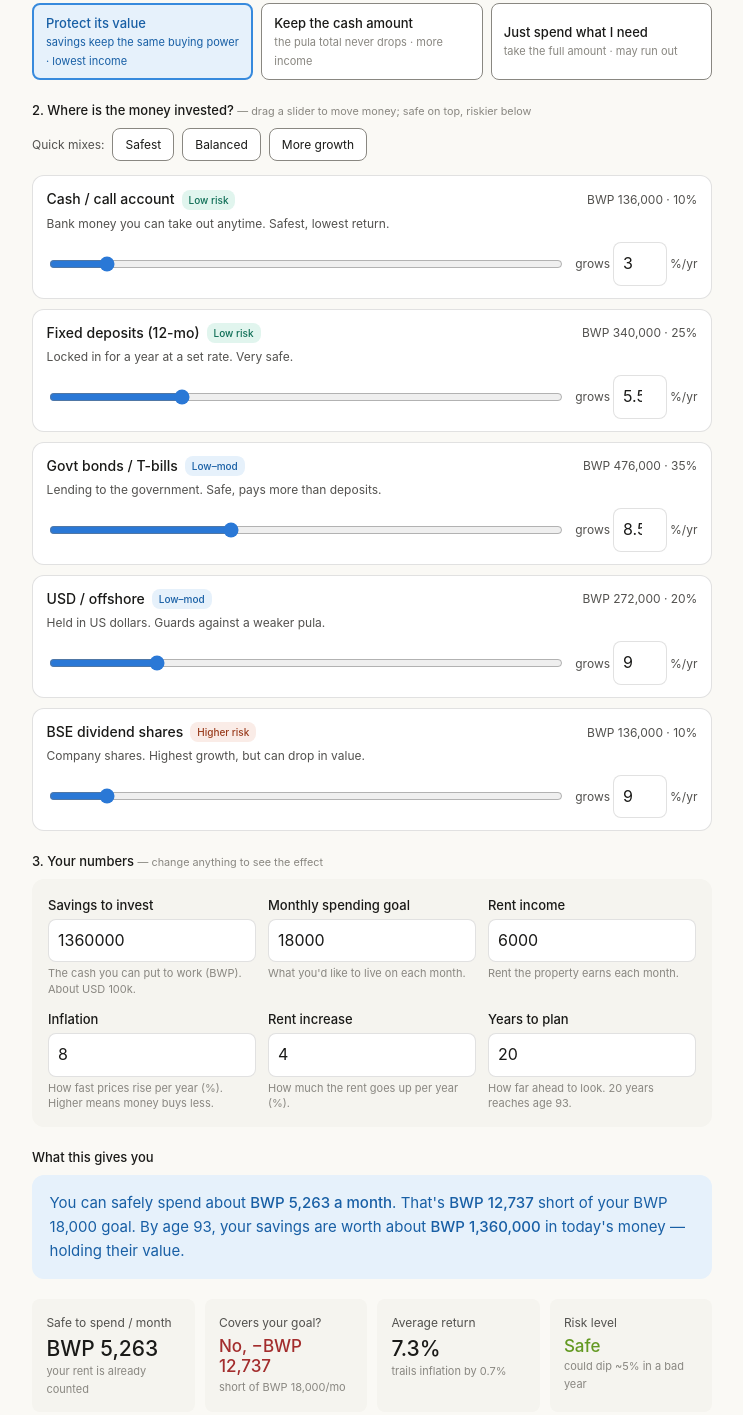
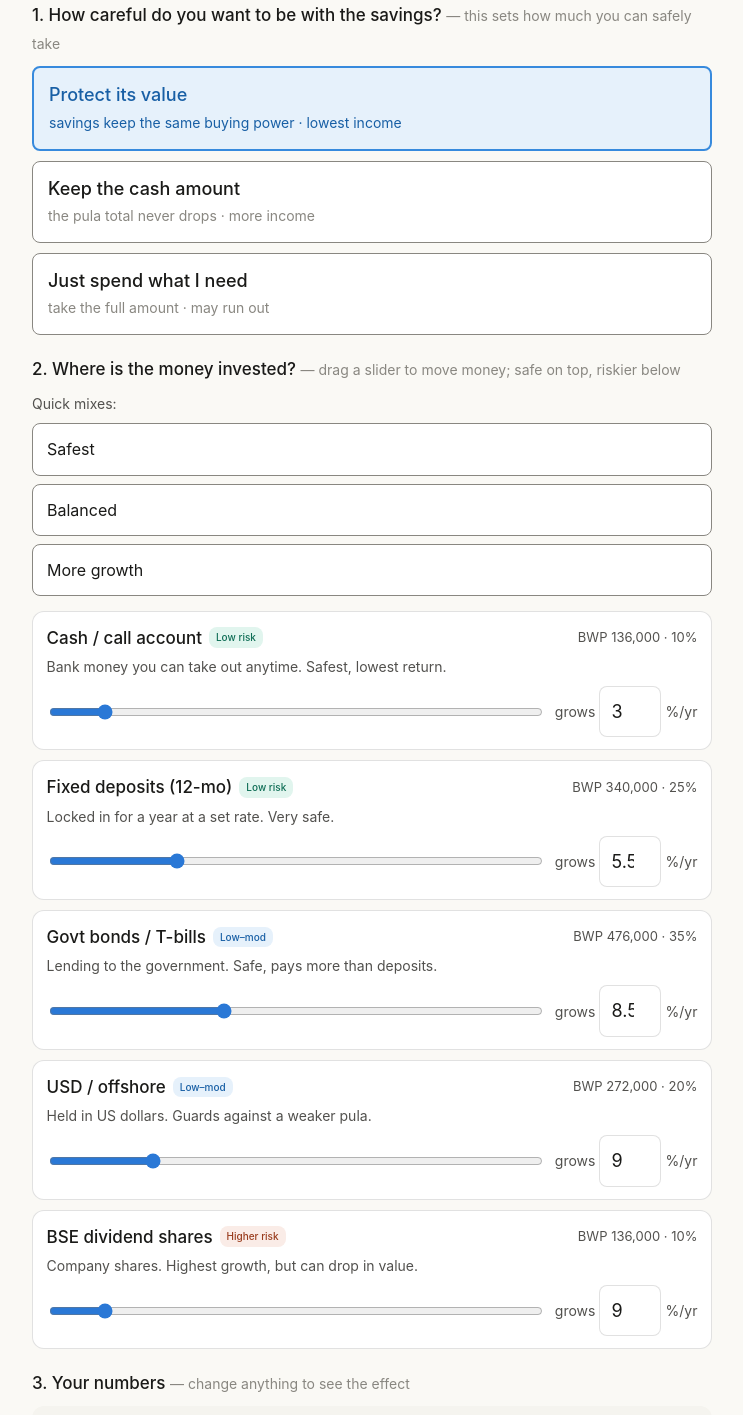
Before and after one commit to dmwikisa/planning, a plain HTML site: page index.html in a window 1280 px wide. Shown: the part 176-1591 px from the top of the page, without its empty margins (268-1011 px from the left). Drawn offline with nearby package versions, Linux system fonts and the light colour scheme.

Commit message:
Add files via upload
SHOULD be easier to read

```diff
--- a/index.html
+++ b/index.html
@@ -17,44 +17,44 @@
   @media (prefers-color-scheme:dark){:root{--surface-2:#262624;--surface-1:#242422;--surface-0:#1a1a19;--text-primary:#f3f2ea;--text-secondary:#c3c2b7;--text-muted:#898781;--border:rgba(255,255,255,.14);--bg-accent:#0C447C;--text-accent:#B5D4F4;--border-accent:#378ADD}}
   *{box-sizing:border-box}
   html{-webkit-text-size-adjust:100%}
-  body{font-family:-apple-system,BlinkMacSystemFont,"Segoe UI",Roboto,Helvetica,Arial,sans-serif;background:var(--surface-0);color:var(--text-primary);max-width:720px;margin:0 auto;padding:1.5rem 1.25rem calc(2rem + env(safe-area-inset-bottom));line-height:1.6;overflow-x:hidden}
-  h1{font-size:23px;font-weight:500;margin:0 0 4px}
-  .intro{font-size:13px;color:var(--text-secondary);margin:0 0 1.5rem}
-  input{font:inherit;font-size:16px;color:var(--text-primary);background:var(--surface-2);border:.5px solid var(--border);border-radius:var(--radius);padding:8px 9px;width:100%}
+  body{font-family:-apple-system,BlinkMacSystemFont,"Segoe UI",Roboto,Helvetica,Arial,sans-serif;background:var(--surface-0);color:var(--text-primary);max-width:720px;margin:0 auto;padding:1.5rem 1.25rem calc(2rem + env(safe-area-inset-bottom));line-height:1.65;overflow-x:hidden;font-size:18px}
+  h1{font-size:28px;font-weight:500;margin:0 0 4px}
+  .intro{font-size:16px;color:var(--text-secondary);margin:0 0 1.5rem}
+  input{font:inherit;font-size:18px;color:var(--text-primary);background:var(--surface-2);border:.5px solid var(--border);border-radius:var(--radius);padding:10px 11px;width:100%}
   input[type=range]{padding:0;accent-color:#2a78d6;width:auto;height:28px}
   button{font:inherit;background:var(--surface-2);border:.5px solid var(--text-muted);border-radius:var(--radius);color:var(--text-primary);cursor:pointer;-webkit-tap-highlight-color:transparent}
   button:hover{background:var(--surface-1)}
-  .hero{background:var(--bg-accent);border-radius:12px;padding:1rem 1.1rem;margin-bottom:1.25rem;font-size:15px;line-height:1.6;color:var(--text-accent)}
+  .hero{background:var(--bg-accent);border-radius:12px;padding:1.1rem 1.2rem;margin-bottom:1.25rem;font-size:18px;line-height:1.65;color:var(--text-accent)}
   .hero b{font-weight:500}
   .mc{background:var(--surface-1);border-radius:var(--radius);padding:.85rem .9rem}
-  .mc .lab{font-size:12px;color:var(--text-secondary);margin:0 0 4px}
-  .mc .val{font-size:21px;font-weight:500;line-height:1.2}
-  .mc .sub{font-size:11px;color:var(--text-muted);margin-top:2px}
+  .mc .lab{font-size:14px;color:var(--text-secondary);margin:0 0 4px}
+  .mc .val{font-size:26px;font-weight:500;line-height:1.2}
+  .mc .sub{font-size:13px;color:var(--text-muted);margin-top:2px}
   .bk{background:var(--surface-2);border:.5px solid var(--border);border-radius:12px;padding:.75rem .85rem;margin-bottom:10px}
   .bk .top{display:flex;justify-content:space-between;align-items:center;gap:8px}
-  .bk .nm{display:flex;align-items:center;gap:7px;font-size:14px;font-weight:500}
-  .bk .desc{font-size:12px;color:var(--text-secondary);margin:3px 0 0}
-  .bk .amt{font-size:12px;color:var(--text-secondary);text-align:right;white-space:nowrap}
+  .bk .nm{display:flex;align-items:center;gap:7px;font-size:17px;font-weight:500}
+  .bk .desc{font-size:14px;color:var(--text-secondary);margin:4px 0 0;line-height:1.5}
+  .bk .amt{font-size:13px;color:var(--text-secondary);text-align:right;white-space:nowrap}
   .bk .ctl{display:flex;align-items:center;gap:10px;margin-top:9px;flex-wrap:wrap}
   .rk{font-size:10px;padding:2px 7px;border-radius:var(--radius);font-weight:500}
   .gl{display:grid;grid-template-columns:repeat(auto-fit,minmax(160px,1fr));gap:12px}
-  .gl label{display:block;font-size:13px;font-weight:500;margin:0 0 3px}
-  .gl .hlp{font-size:11px;color:var(--text-muted);margin:4px 0 0;line-height:1.4}
-  .pbtn{font-size:12px;padding:6px 12px}
-  .sbtn{font-size:13px;padding:9px 12px;text-align:left;line-height:1.4;font-weight:500}
-  .sbtn span{font-size:11px;color:var(--text-muted);font-weight:400}
+  .gl label{display:block;font-size:16px;font-weight:500;margin:0 0 3px}
+  .gl .hlp{font-size:13px;color:var(--text-muted);margin:5px 0 0;line-height:1.45}
+  .pbtn{font-size:16px;padding:12px 14px;width:100%;text-align:left}
+  .sbtn{font-size:18px;padding:14px 15px;text-align:left;line-height:1.45;font-weight:500}
+  .sbtn span{font-size:14px;color:var(--text-muted);font-weight:400}
   .sbtn.on{border:2px solid var(--border-accent);background:var(--bg-accent);color:var(--text-accent)}
   .sbtn.on span{color:var(--text-accent)}
-  .retw{display:flex;align-items:center;gap:3px;font-size:12px;color:var(--text-secondary)}
-  .retw input{width:54px}
-  .seg{font-size:13px;font-weight:500;margin:0 0 7px}
-  .seg small{font-weight:400;color:var(--text-muted)}
-  .note{font-size:11px;color:var(--text-muted);margin-top:1.5rem;line-height:1.5}
+  .retw{display:flex;align-items:center;gap:4px;font-size:14px;color:var(--text-secondary)}
+  .retw input{width:62px}
+  .seg{font-size:17px;font-weight:500;margin:0 0 9px}
+  .seg small{font-weight:400;color:var(--text-muted);font-size:14px}
+  .note{font-size:13px;color:var(--text-muted);margin-top:1.5rem;line-height:1.55}
   @media(max-width:480px){
     body{padding:1.1rem .9rem calc(1.5rem + env(safe-area-inset-bottom))}
     h1{font-size:20px}
     .hero{font-size:14px;padding:.9rem 1rem}
-    .gl{grid-template-columns:repeat(2,minmax(0,1fr));gap:10px}
+    .gl{grid-template-columns:1fr;gap:14px}
     .retw{margin-left:auto}
     .bk .ctl input[type=range]{flex:1 1 100%}
   }
@@ -65,15 +65,15 @@
 <p class="intro">Set how careful to be, choose where the money goes, and read a plain-English summary of how much you can safely spend and whether your savings last. Built for a 73-year-old in Botswana; rates reflect mid-2026. Educational only, not financial advice.</p>
 
 <p class="seg">1. How careful do you want to be with the savings? <small>— this sets how much you can safely take</small></p>
-<div style="display:grid;grid-template-columns:repeat(auto-fit,minmax(200px,1fr));gap:8px;margin-bottom:1.25rem">
+<div style="display:grid;grid-template-columns:1fr;gap:10px;margin-bottom:1.25rem">
   <button class="sbtn on" data-strat="real">Protect its value<br><span>savings keep the same buying power · lowest income</span></button>
   <button class="sbtn" data-strat="nominal">Keep the cash amount<br><span>the pula total never drops · more income</span></button>
   <button class="sbtn" data-strat="free">Just spend what I need<br><span>take the full amount · may run out</span></button>
 </div>
 
 <p class="seg">2. Where is the money invested? <small>— drag a slider to move money; safe on top, riskier below</small></p>
-<div style="display:flex;gap:8px;flex-wrap:wrap;margin-bottom:.9rem">
-  <span style="font-size:12px;color:var(--text-secondary);align-self:center">Quick mixes:</span>
+<div style="display:flex;flex-direction:column;gap:8px;margin-bottom:.9rem">
+  <span style="font-size:14px;color:var(--text-secondary)">Quick mixes:</span>
   <button class="pbtn" data-preset="stable">Safest</button>
   <button class="pbtn" data-preset="balanced">Balanced</button>
   <button class="pbtn" data-preset="growth">More growth</button>
```
